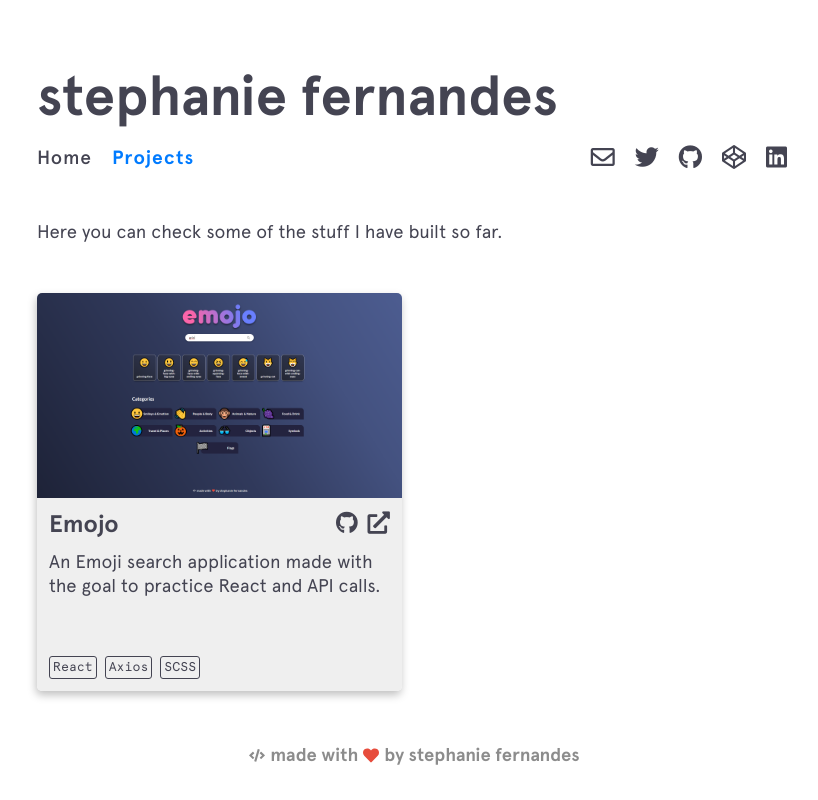
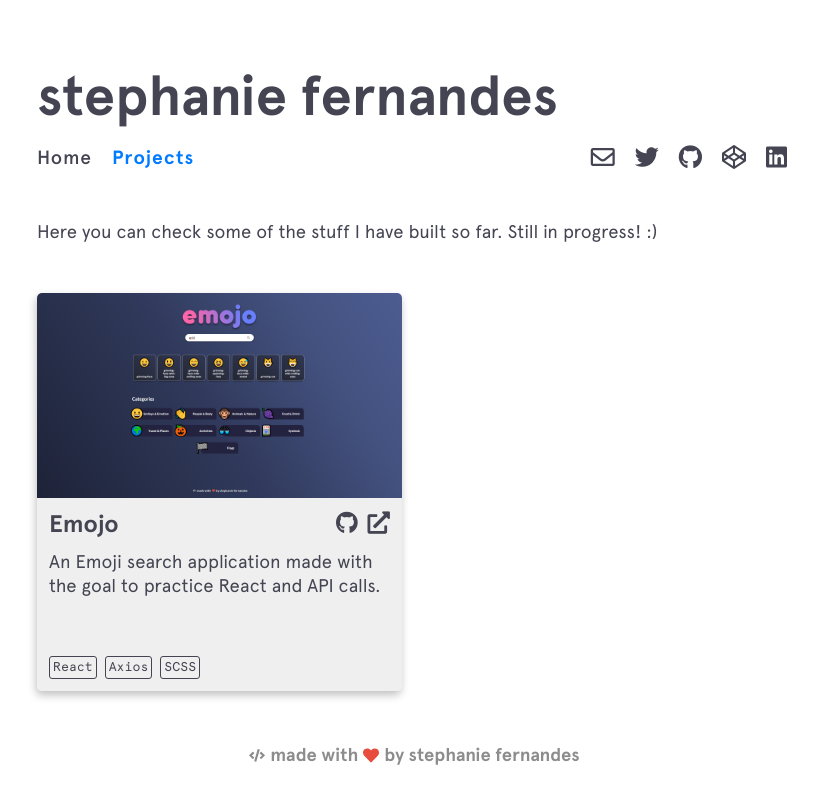
Before and after one commit to msfern/msfern-v1, a React (Create React App) app: page /projects in a window 1280 px wide. Shown: the whole page, without its empty margins (228-1046 px from the left). Built offline with nearby package versions, Linux system fonts and the light colour scheme.

Commit message:
Edit Projects text

```diff
--- a/src/components/Projects/index.js
+++ b/src/components/Projects/index.js
@@ -25,7 +25,7 @@ class Projects extends React.Component {
 
     return (
       <main>
-        <p className='projects-desc'>Here you can check some of the stuff I have built so far.</p>
+        <p className='projects-desc'>Here you can check some of the stuff I have built so far. Still in progress! :)</p>
         <section className='project-list'>
         { Object.keys(projects).map((project) => (
           <Project key={project} details={projects[project]} />
```
